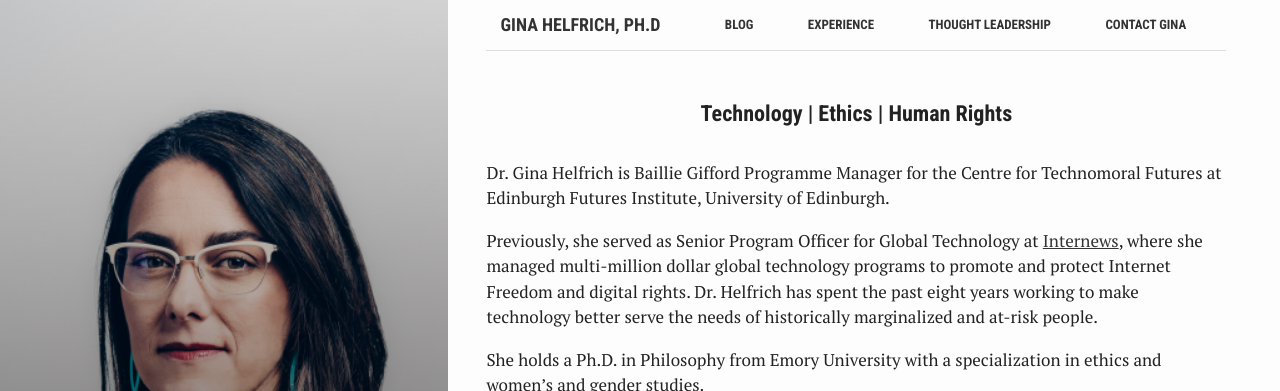
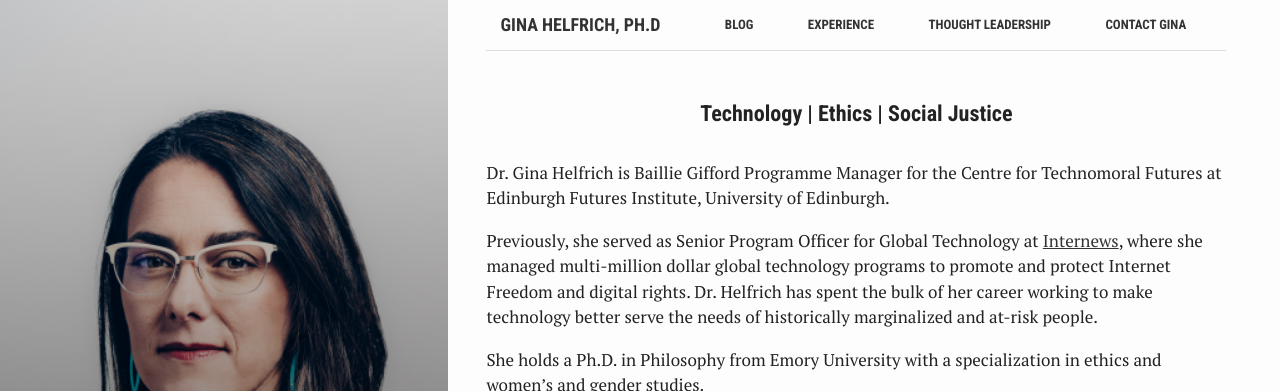
Before and after one commit to Dr-G/Dr-G.github.io, a Jekyll site: the page built from index.md, in a window 1280 px wide. Shown: the top 391 px of the page. Built offline with Jekyll 4.4.1, drawn with Linux system fonts in a browser that asks for light colours.

Commit message:
Update index.md

```diff
--- a/index.md
+++ b/index.md
@@ -4,15 +4,15 @@ layout: default
 title: "Gina Helfrich, Ph.D."
 crawlertitle: "Gina Helfrich, Ph.D. | About"
 # permalink: /about/
-# summary: "Technology | Ethics | Human Rights"
+# summary: "Technology | Ethics | Social Justice"
 # active: about
 ---
 
-<h4 align="center">Technology | Ethics | Human Rights</h4>
+<h4 align="center">Technology | Ethics | Social Justice</h4>
 
 Dr. Gina Helfrich is Baillie Gifford Programme Manager for the Centre for Technomoral Futures at Edinburgh Futures Institute, University of Edinburgh.
 
-Previously, she served as Senior Program Officer for Global Technology at [Internews](https://globaltech.internews.org/), where she managed multi-million dollar global technology programs to promote and protect Internet Freedom and digital rights. Dr. Helfrich has spent the past eight years working to make technology better serve the needs of historically marginalized and at-risk people.
+Previously, she served as Senior Program Officer for Global Technology at [Internews](https://globaltech.internews.org/), where she managed multi-million dollar global technology programs to promote and protect Internet Freedom and digital rights. Dr. Helfrich has spent the bulk of her career working to make technology better serve the needs of historically marginalized and at-risk people.
 
 She holds a Ph.D. in Philosophy from Emory University with a specialization in ethics and women's and gender studies.
 
```
